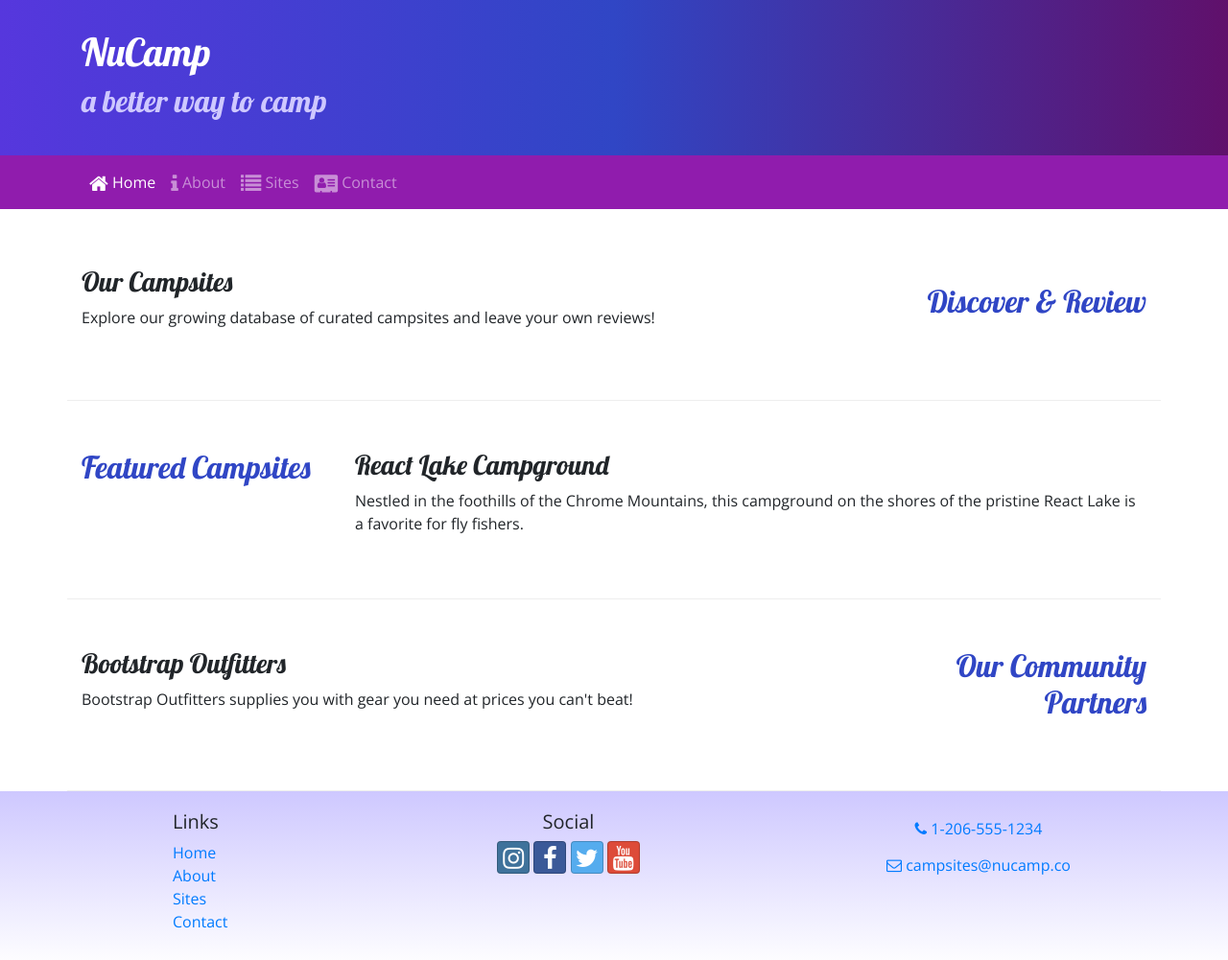
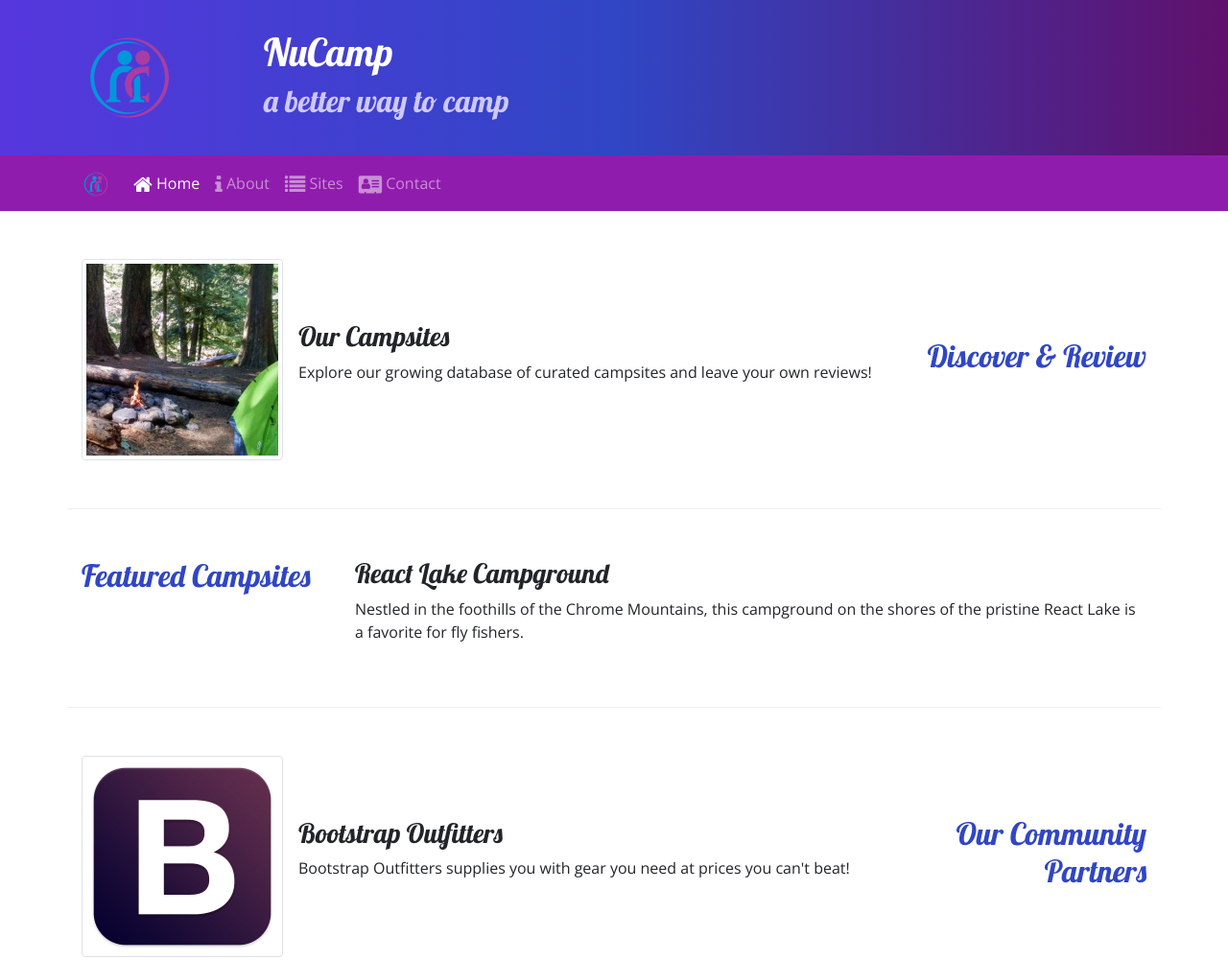
Before and after one commit to RSnodgrass92/BootstrapTest, a website: page index.html in a window 1280 px wide. Shown: the top 1001 px of the page at 96% size. Drawn offline with nearby package versions, Linux system fonts and the light colour scheme.

Commit message:
Images and Media added

```diff
--- a/index.html
+++ b/index.html
@@ -26,6 +26,11 @@
     <header class="jumbotron jumbotron-fluid">
         <div class="container">
             <div class="row">
+                <div class="col-4 col-sm-3 col-md-2 align-self-center">
+                    <a href="index.html">
+                        <img src="/img/logo.png" class="img-fluid">
+                    </a>
+                </div>
                 <div class="col">
                     <h1>NuCamp</h1>
                     <h2>a better way to camp</h2>
@@ -37,7 +42,8 @@
 <!-- Navbar -->
 <nav class="navbar navbar-expand-sm navbar-dark sticky-top">
     <div class="container">
-        <button class="navbar-toggler ml-auto" type="button" data-toggle="collapse" data-target="#nucampNavbar">
+        <a class="navbar-brand" href="#"><img src="/img/logo.png" class="img-fluid" height="30" width="30"></a>
+        <button class="navbar-toggler" type="button" data-toggle="collapse" data-target="#nucampNavbar">
             <span class="navbar-toggler-icon"></span>
         </button>
         <div class="collapse navbar-collapse" id="nucampNavbar">
@@ -53,13 +59,19 @@
 
 
 <div class="container">
+
         <div class="row row-content align-items-center">
             <div class="col-sm-4 col-md-3 order-sm-last">
                 <h2 class="text-sm-right">Discover & Review</h2>
             </div>
             <div class="col">
-                <h3>Our Campsites</h3>
-                <p class="d-none d-sm-block">Explore our growing database of curated campsites and leave your own reviews!</p>
+                <div class="media">
+                    <img class="d-flex mr-3 img-thumbnail" src="img/breadcrumb-trail-thumb.jpg" alt="Breadcrumb Trail thumbnail">
+                    <div class="media-body align-self-center">
+                        <h3>Our Campsites</h3>
+                        <p class="d-none d-sm-block">Explore our growing database of curated campsites and leave your own reviews!</p>
+                    </div>
+                </div>
             </div>
         </div>
 
@@ -73,13 +85,18 @@
             </div>
         </div>
 
-        <div class="row row-content">
+        <div class="row row-content align-items-center">
             <div class="col-sm-4 col-md-3 order-sm-last">
                 <h2 class="text-sm-right">Our Community Partners</h2>
             </div>
             <div class="col">
-            <h3>Bootstrap Outfitters</h3>
-            <p class="d-none d-sm-block">Bootstrap Outfitters supplies you with gear you need at prices you can't beat!</p>
+                <div class="media">
+                    <img class="d-flex mr-3 img-thumbnail" src="/img/bootstrap-thumb.png" alt="Bootstrap Outfitters">
+                    <div class="media-body align-self-center">
+                        <h3>Bootstrap Outfitters</h3>
+                        <p class="d-none d-sm-block">Bootstrap Outfitters supplies you with gear you need at prices you can't beat!</p>
+                    </div>
+                </div>
             </div>
         </div>
 </div>
```
Also changed, not shown: aboutus.html (+9 -3 lines), contactus.html (+11 -4 lines), img/bootstrap-thumb.png (added), img/breadcrumb-trail-thumb.jpg (added), img/breadcrumb-trail.jpg (added), img/chrome-river-thumb.jpg (added), img/chrome-river.jpg (added), img/logo.png (added), img/react-lake-thumb.jpg (added), img/react-lake.jpg (added).
